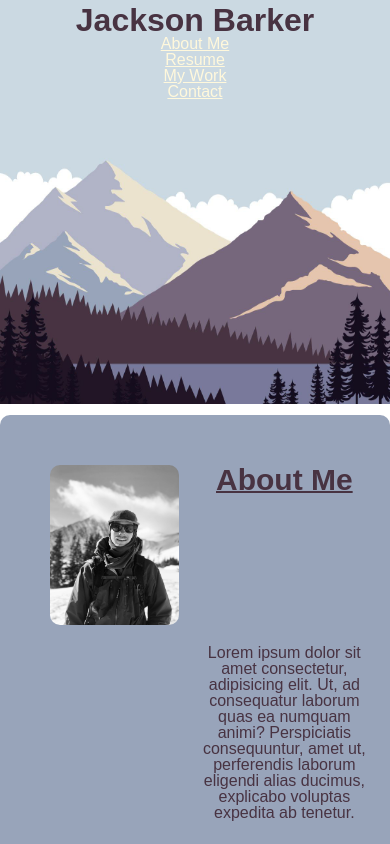
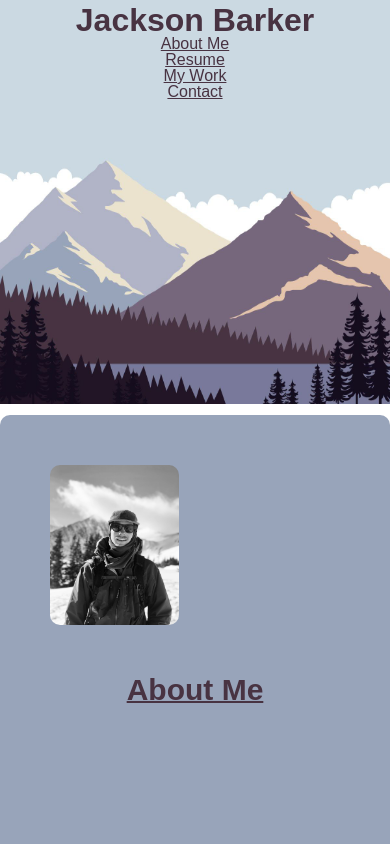
Before and after one commit to Jackson-Barker/Portfolio-Jackson-Barker, a plain HTML site: page index.html in a window 390 px wide. Shown: the top 844 px of the page. Drawn offline with Linux system fonts and the light colour scheme.

Commit message:
read.me update

```diff
--- a/assets/style.css
+++ b/assets/style.css
@@ -27,12 +27,12 @@ nav ul {
 }
 
 nav a {
-  color: cornsilk;
+  color: #483342;
   text-decoration: underline;
 }
 
 nav a:hover {
-  color: #76677c;
+  color: #98a4ba;
 }
 
 .sub-header-img {
@@ -194,8 +194,9 @@ a {
 @media screen and (max-width: 769px) {
   header,
   nav ul,
-  .profile-pic-container .secondary-img-line {
+  .profile-pic-container {
     flex-direction: column;
     text-align: center;
+    display: block;
   }
 }
```
Also changed, not shown: index.html (+1 -0 lines), 1 other file.
